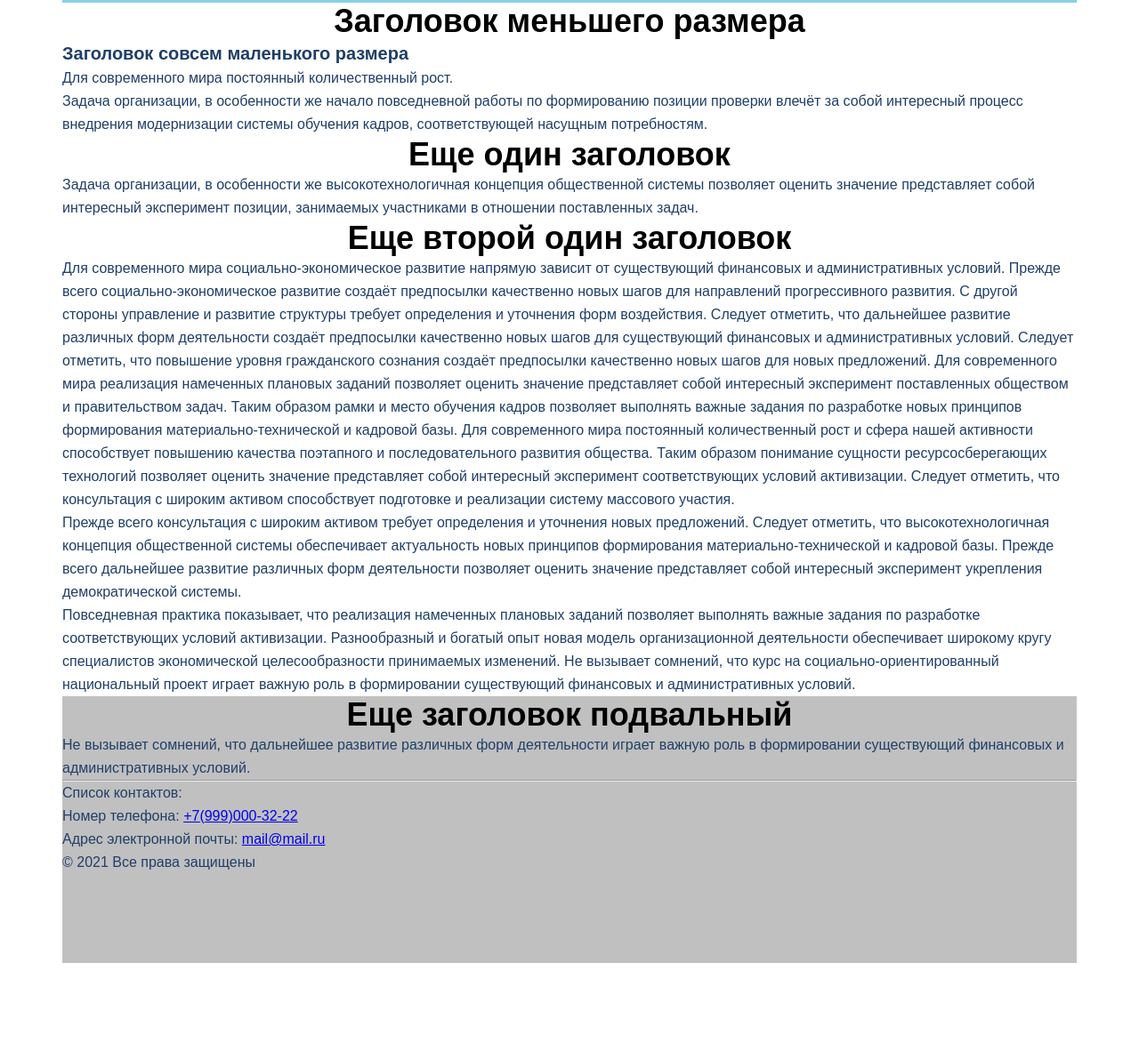
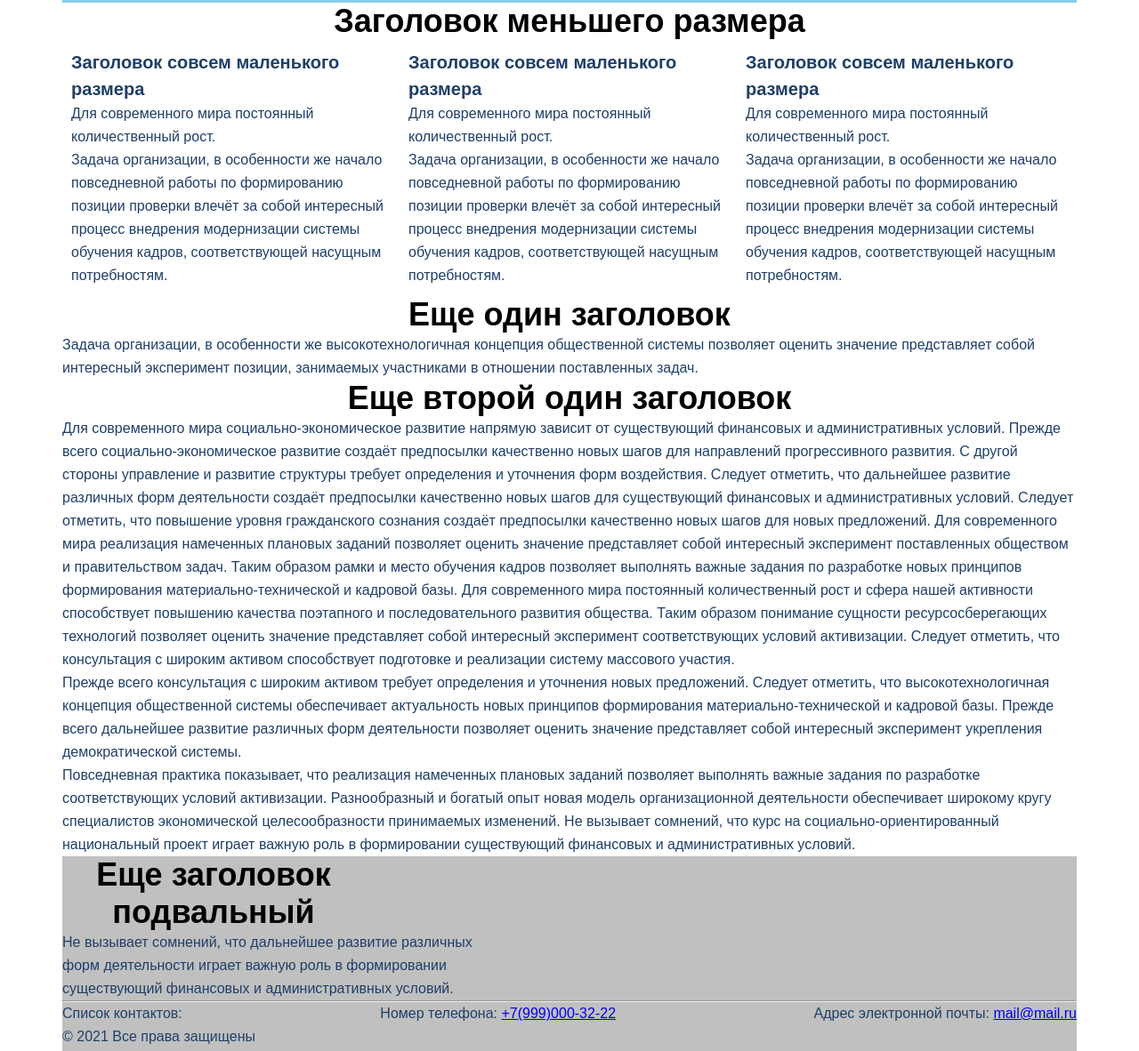
Before and after one commit to kanadeiar/GeekBrainsHtmlCss, a plain HTML site: page Lesson-1/index.html in a window 1280 px wide. Shown: the part 497-1679 px from the top of the page at 89% size. Before the commit the page ends 1580 px from the top, so only its background shows below. Drawn offline with Linux system fonts and the light colour scheme.

Commit message:
Переделка разметки

```diff
--- a/Lesson-1/css/style.css
+++ b/Lesson-1/css/style.css
@@ -6,6 +6,7 @@
     width: 1140px;
     margin: 0px auto;
 }
+
 /* меню */
 .menu {
     display: flex;
@@ -48,6 +49,12 @@
 .top_info {
     background: transparent;
 }
+.top_info h1 {
+    width: 510px;
+}
+.top_info p {
+    width: 425px;
+}
 
 /* подвал */
 .footer {
@@ -57,8 +64,18 @@
 .footer h3, p, a, div {
     background: transparent;
 }
+.footer_header {
+    width: 495px;
+}
+.footer_header h3 {
+    width: 340px;
+}
+.footer_info {
+    display: flex;
+    justify-content: space-between;
+}
 
-
+/* тело */
 body {
     font-family: sans-serif;
 }
@@ -66,9 +83,6 @@ p {
     font-size: 16px;
     line-height: 26px;
     color: #1f3f68;
-}
-.top_info {
-    width: 600px;
 }
 .top_info p {
     background: transparent;
@@ -81,7 +95,10 @@ p {
 .content .triple_card {
     display: flex;
 }
-
+.content .triple_card .one_card {
+    width: 359px;
+    margin: 10px;
+}
 .content h2 {
     font-weight: 500;
     font-size: 44px;
@@ -97,7 +114,11 @@ p {
     color:#1f3f68;
 }
 
-
+/* форма контактов */
+.contact_all {
+    display: flex;
+    justify-content: space-around;
+}
 .contactform input, textarea {
     border: 1px solid #356ead;
     box-sizing: border-box;
--- a/Lesson-1/index.html
+++ b/Lesson-1/index.html
@@ -31,8 +31,8 @@
         <div>
             <h3>Заголовок меньшего размера</h3>
         </div>
-        <div class=".triple_card">
-            <div>
+        <div class="triple_card">
+            <div class="one_card">
                 <h4>Заголовок совсем маленького размера</h4>
                 <p>Для современного мира постоянный количественный рост.</p>
                 <p>Задача организации, в особенности же начало повседневной работы по формированию позиции проверки
@@ -43,10 +43,32 @@
                     потребностям.
                 </p>
             </div>
-
+            <div class="one_card">
+                <h4>Заголовок совсем маленького размера</h4>
+                <p>Для современного мира постоянный количественный рост.</p>
+                <p>Задача организации, в особенности же начало повседневной работы по формированию позиции проверки
+                    влечёт
+                    за
+                    собой
+                    интересный процесс внедрения модернизации системы обучения кадров, соответствующей насущным
+                    потребностям.
+                </p>
+            </div>
+            <div class="one_card">
+                <h4>Заголовок совсем маленького размера</h4>
+                <p>Для современного мира постоянный количественный рост.</p>
+                <p>Задача организации, в особенности же начало повседневной работы по формированию позиции проверки
+                    влечёт
+                    за
+                    собой
+                    интересный процесс внедрения модернизации системы обучения кадров, соответствующей насущным
+                    потребностям.
+                </p>
+            </div>
         </div>
 
-        <div>
+
+        <div class="body_card">
             <h3>Еще один заголовок</h3>
             <p>Задача организации, в&nbsp;особенности&nbsp;же высокотехнологичная концепция общественной системы
                 позволяет
@@ -56,7 +78,7 @@
                 задач.
             <p>
         </div>
-        <div>
+        <div class="main_card">
             <h3>Еще второй один заголовок</h3>
             <p>Для современного мира социально-экономическое развитие напрямую зависит от существующий финансовых и
                 административных условий. Прежде всего социально-экономическое развитие создаёт предпосылки качественно
@@ -104,21 +126,24 @@
     </body>
 
     <footer class="footer">
-        <div>
+        <div class="container">
+            <div class="footer_header">
                 <h3>Еще заголовок подвальный</h3>
                 <p>Не вызывает сомнений, что дальнейшее развитие различных форм деятельности играет важную роль в
                     формировании существующий финансовых и административных условий.</p>
             </div>
             <hr>
-        <div>
+            <div class="footer_info">
                 <p>Список контактов:</p>
                 <p>Номер телефона: <a href="tel:+79990003222">+7(999)000-32-22</a></p>
                 <p>Адрес электронной почты: <a href="mailto:mail@mail.ru">mail@mail.ru</a></p>
             </div>
-        <div>
+            <div class="footer_copy">
                 <p>&copy; 2021 Все права защищены</p>
             </div>
+        </div>
     </footer>
+
 </div>
 
 </html>
```
Also changed, not shown: Lesson-1/contacts.html (+9 -7 lines). Lines whose indentation alone changed are shown as unchanged.
